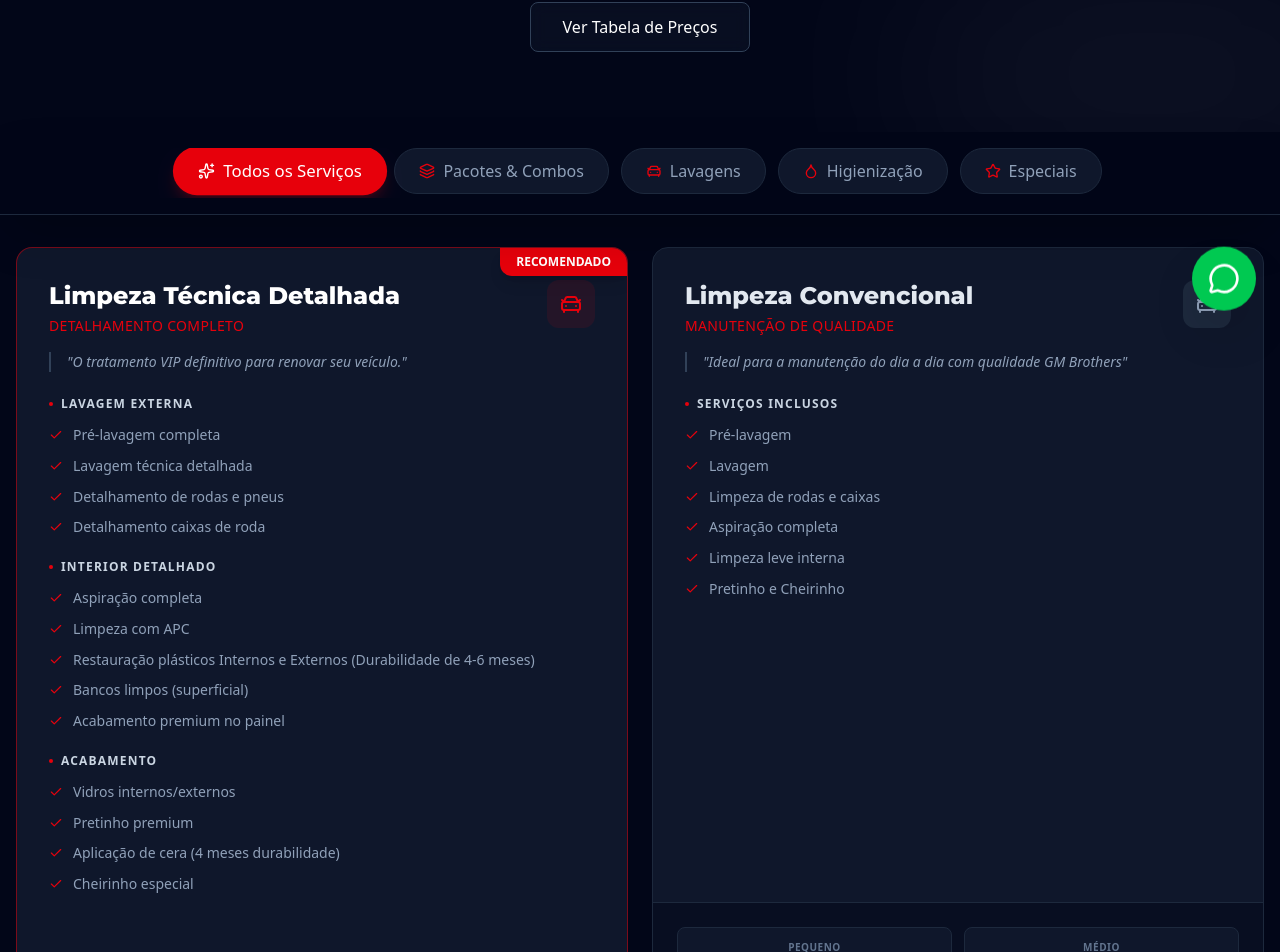
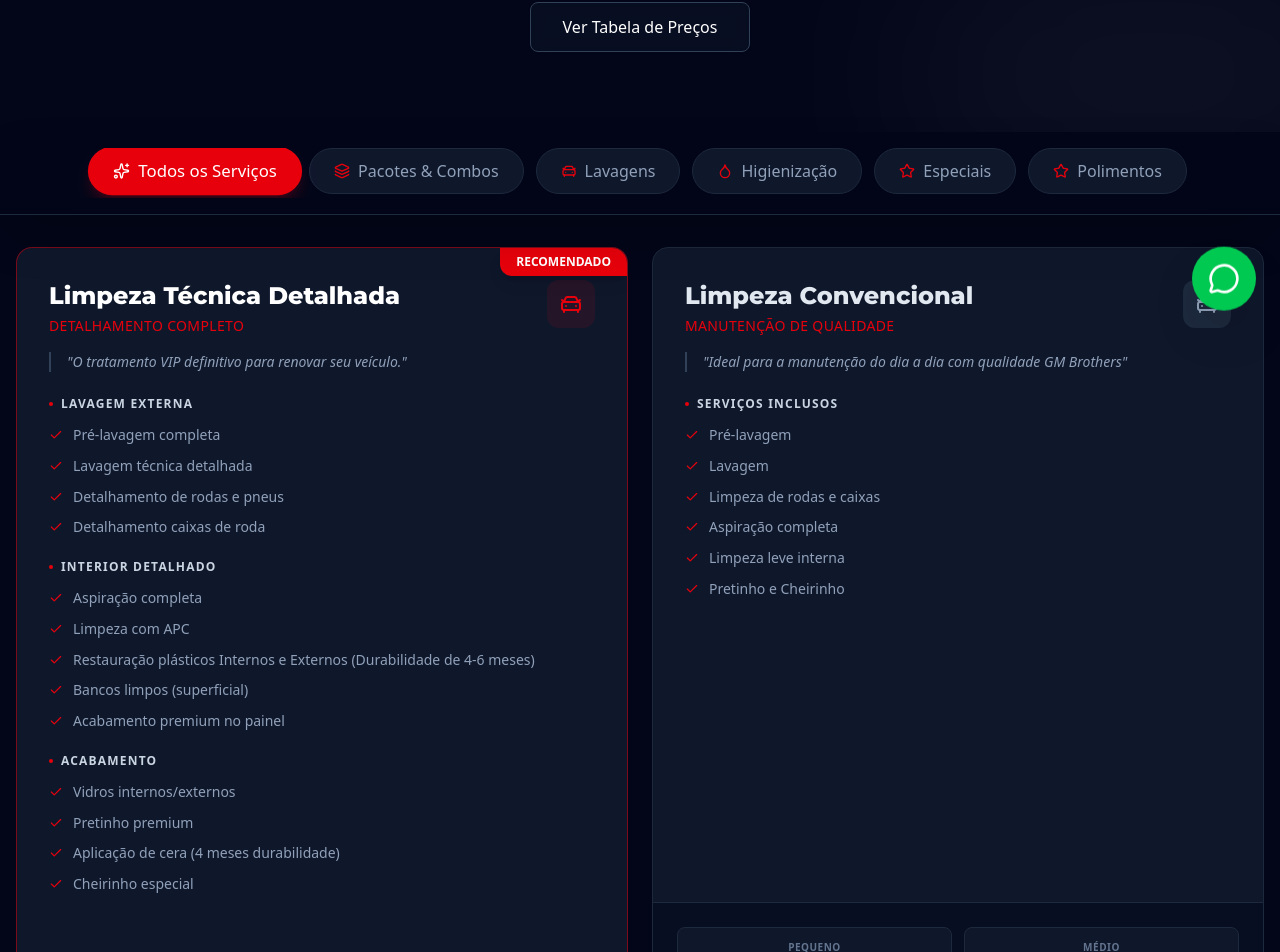
Before and after one commit to gfellipe/Catalogo-GM-Brothers, a React (Vite) app: page / in a window 1280 px wide. Shown: the part 454-1406 px from the top of the page. Built offline with nearby package versions, Linux system fonts and the light colour scheme.

Commit message:
Adicionada nova aba Polimentos e card Em Breve

```diff
--- a/src/App.jsx
+++ b/src/App.jsx
@@ -242,7 +242,19 @@ const App = () => {
         { label: "SUV/Hatch G", value: 280 },
         { label: "SUV G/Picape", value: 310 },
       ]
-    }
+    },
+    {
+  id: 15,
+  category: 'polimentos',
+  title: "Polimentos",
+  subtitle: "Em breve...",
+  featured: false,
+  description: "Estamos preparando novos serviços profissionais de polimento automotivo!",
+  includes: [],
+  prices: [
+    { label: "Em breve", value: "--" }
+  ]
+}
   ];
 
   const filteredServices = activeTab === 'todos'
@@ -322,7 +334,8 @@ const App = () => {
               {id: 'pacotes', label: 'Pacotes & Combos', icon: <Layers size={16} />},
               {id: 'lavagem', label: 'Lavagens', icon: <CarFront size={16} />},
               {id: 'higienizacao', label: 'Higienização', icon: <Droplet size={16} />},
-              {id: 'especiais', label: 'Especiais', icon: <Star size={16} />}
+              {id: 'especiais', label: 'Especiais', icon: <Star size={16} />},
+              { id: 'polimentos', label: 'Polimentos', icon: <Star size={16} /> }
             ].map(tab => (
               <button
                 key={tab.id}
```
